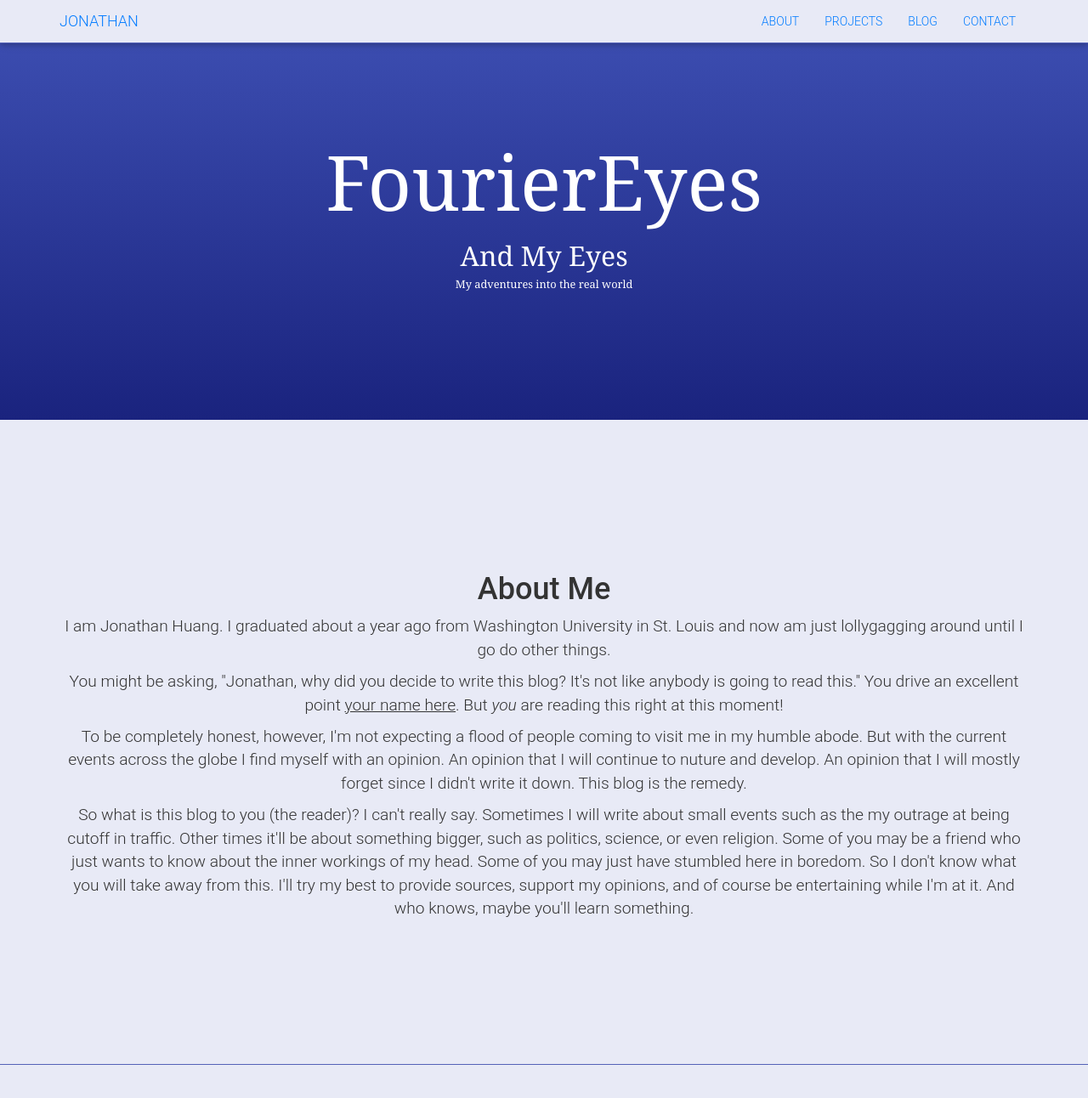
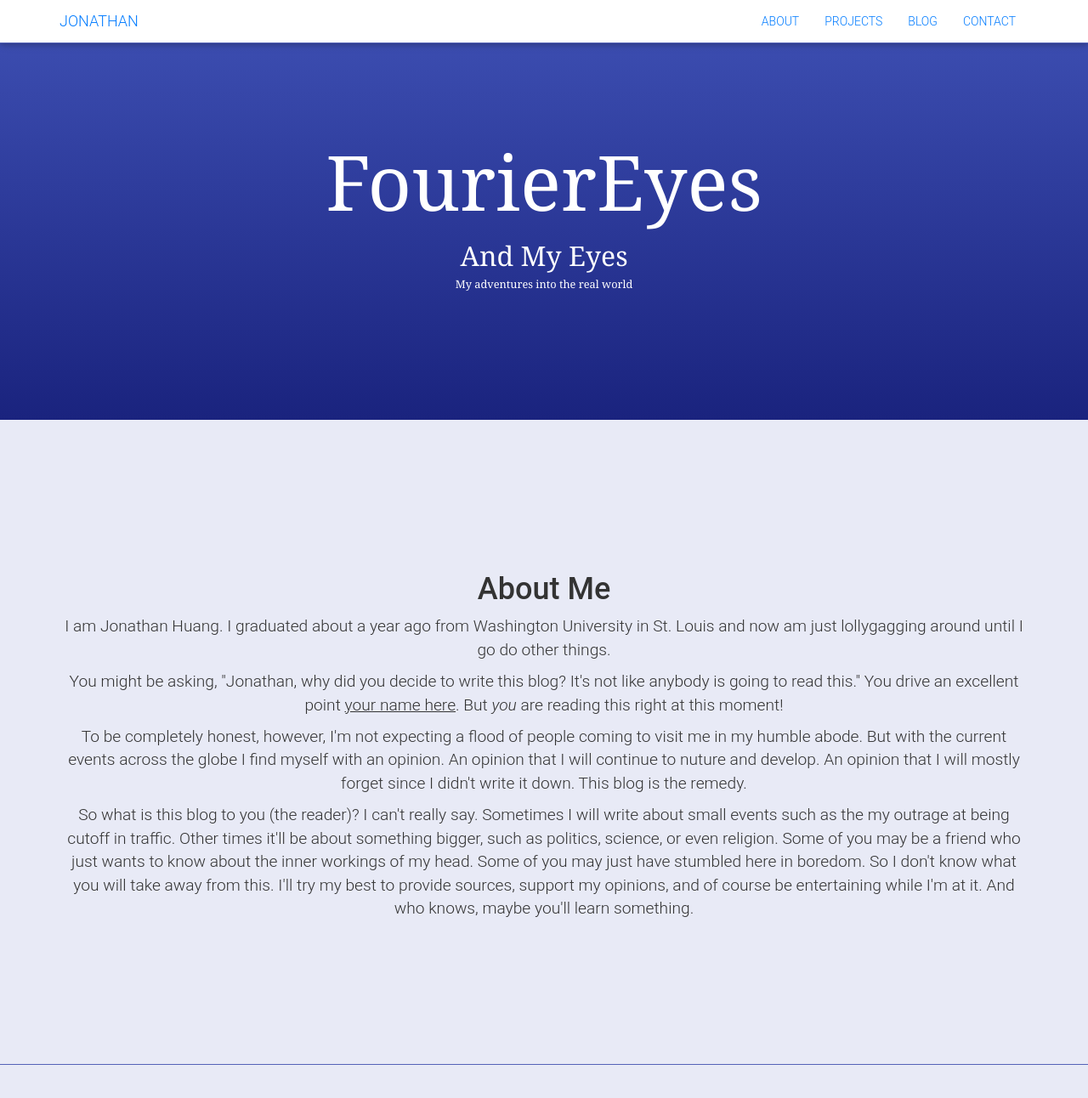
Before and after one commit to huang-j/huang-j.github.io, a Jekyll site: the page built from index.html, in a window 1280 px wide and 1400 px high. Shown: the top 1292 px of the window at 85% size. Built offline with Jekyll 4.4.1, drawn with Linux system fonts in a browser that asks for light colours; nearby versions of some CDN libraries; the list of posts is cut into pages by our own code.

Commit message:
still messing with colors, trying to figure out how I pushed _posts as well

```diff
--- a/css/frontpage.css
+++ b/css/frontpage.css
@@ -10,7 +10,7 @@ html {
 .navbar {
     z-index: 0;
     /*position: fixed;*/
-    background-color: #E8EAF6;
+    background-color: #FFFFFF;
     width: 100%;
     border-bottom: .5px solid #5462B7;
     text-transform: uppercase;
```
